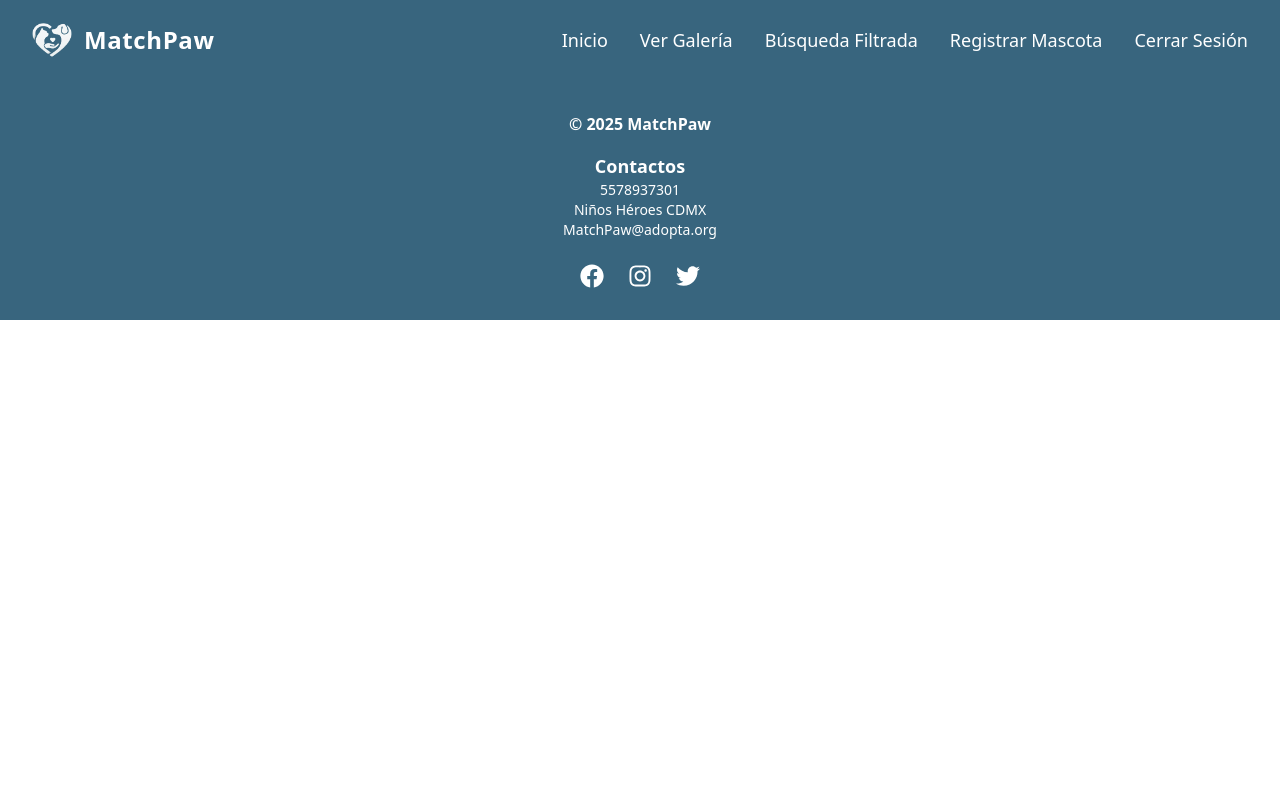
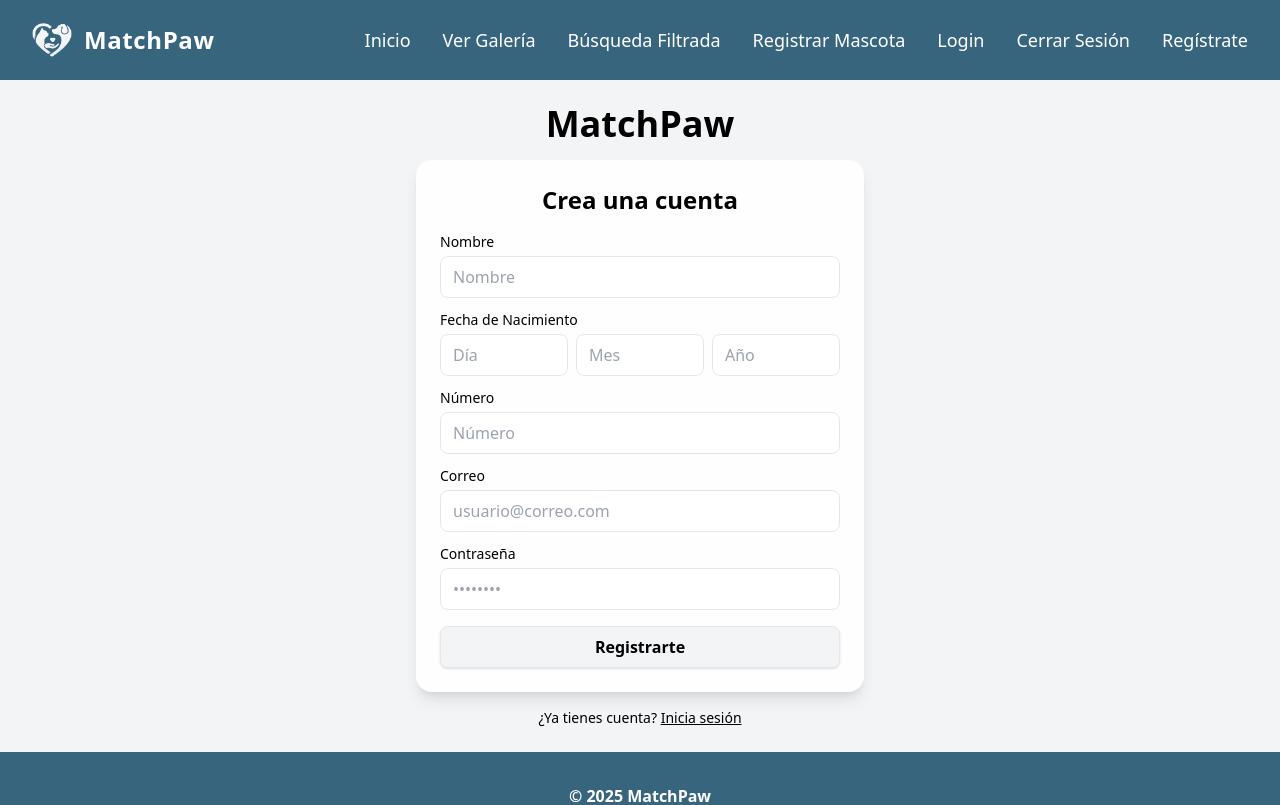
Before and after one commit to andreauxue/AdoptaMascota, a React (Vite) app in the folder Aplicacion/frontend/: page /register in a window 1280 px wide. Shown: the top 805 px of the page. Built offline with nearby package versions, Linux system fonts and the light colour scheme.

Commit message:
Login y Registro

```diff
--- a/Aplicacion/frontend/src/App.jsx
+++ b/Aplicacion/frontend/src/App.jsx
@@ -5,6 +5,9 @@ import Navbar from "./components/Navbar";
 import Footer from "./components/Footer";
 import Galeria from "./pages/Galeria";
 import PetRegister from "./pages/PetRegister";
+import Login from "./pages/Login";
+import Register from "./pages/Register";
+import Protected from "./components/Protected";
 
 export default function App() {
   return (
@@ -17,6 +20,8 @@ export default function App() {
             <Route path="/" element={<Home/>}/>
             <Route path="/galeria" element={<Galeria/>}/>
             <Route path="/registrar-mascota" element={<PetRegister/>}/>
+            <Route path="/login" element={<Login/>}/>
+            <Route path="/register" element={<Register/>}/>
           </Routes>
         </main>
 
--- /dev/null
+++ b/Aplicacion/frontend/src/components/AuthForm.jsx
@@ -0,0 +1,53 @@
+import { useState } from "react";
+
+export default function AuthForm({ mode = "login", onSubmit, loading = false, error = "" }) {
+  const isLogin = mode === "login";
+  const [form, setForm] = useState({
+    name: "", email: "", password: "", phone: "",
+    birthDay: "", birthMonth: "", birthYear: ""
+  });
+
+  const handle = e => setForm({ ...form, [e.target.name]: e.target.value });
+
+  return (
+    <div className="w-full max-w-md mx-auto bg-white/90 rounded-2xl shadow-lg p-6">
+      <h1 className="text-2xl font-bold text-center mb-4">{isLogin ? "Iniciar Sesión" : "Crea una cuenta"}</h1>
+
+      {!isLogin && (
+        <>
+          <label className="block text-sm mb-1">Nombre</label>
+          <input name="name" value={form.name} onChange={handle}
+                 className="w-full mb-3 input input-bordered border rounded-lg px-3 py-2 bg-white"
+                 placeholder="Nombre" />
+          <label className="block text-sm mb-1">Fecha de Nacimiento</label>
+          <div className="flex gap-2 mb-3">
+            <input name="birthDay" value={form.birthDay} onChange={handle} placeholder="Día" className="w-1/3 border rounded-lg px-3 py-2"/>
+            <input name="birthMonth" value={form.birthMonth} onChange={handle} placeholder="Mes" className="w-1/3 border rounded-lg px-3 py-2"/>
+            <input name="birthYear" value={form.birthYear} onChange={handle} placeholder="Año" className="w-1/3 border rounded-lg px-3 py-2"/>
+          </div>
+          <label className="block text-sm mb-1">Número</label>
+          <input name="phone" value={form.phone} onChange={handle}
+                 placeholder="Número" className="w-full mb-3 border rounded-lg px-3 py-2" />
+        </>
+      )}
+
+      <label className="block text-sm mb-1">Correo</label>
+      <input name="email" type="email" value={form.email} onChange={handle}
+             placeholder="usuario@correo.com" className="w-full mb-3 border rounded-lg px-3 py-2" />
+
+      <label className="block text-sm mb-1">Contraseña</label>
+      <input name="password" type="password" value={form.password} onChange={handle}
+             placeholder="••••••••" className="w-full mb-4 border rounded-lg px-3 py-2" />
+
+      {error && <p className="text-red-600 text-sm mb-3">{error}</p>}
+
+      <button
+        onClick={() => onSubmit(form)}
+        disabled={loading}
+        className="w-full rounded-lg py-2 font-semibold shadow border bg-gray-100 hover:bg-gray-200 active:scale-[.99] transition"
+      >
+        {loading ? "Procesando..." : (isLogin ? "Iniciar Sesión" : "Registrarte")}
+      </button>
+    </div>
+  );
+}
--- a/Aplicacion/frontend/src/components/Navbar.jsx
+++ b/Aplicacion/frontend/src/components/Navbar.jsx
@@ -46,8 +46,20 @@ export default function Navbar() {
         </li>
 
         <li>
+          <a href="/login" className="hover:underline">
+            Login
+          </a>
+        </li>
+
+        <li>
           <a href="/logout" className="hover:underline">
             Cerrar Sesión
+          </a>
+        </li>
+
+        <li>
+          <a href="/register" className="hover:underline">
+            Regístrate
           </a>
         </li>
       </ul>
--- /dev/null
+++ b/Aplicacion/frontend/src/components/Protected.jsx
@@ -0,0 +1,8 @@
+import { Navigate } from "react-router-dom";
+import { getSession } from "../services/auth";
+
+export default function Protected({ children }) {
+  const me = getSession();
+  if (!me) return <Navigate to="/login" replace />;
+  return children;
+}
--- /dev/null
+++ b/Aplicacion/frontend/src/pages/Login.jsx
@@ -0,0 +1,44 @@
+import { useState } from "react";
+import { useNavigate, Link } from "react-router-dom";
+import AuthForm from "../components/AuthForm";
+import { login, getSession } from "../services/auth";
+
+export default function Login() {
+  const nav = useNavigate();
+  const [err, setErr] = useState("");
+  const [loading, setLoading] = useState(false);
+
+  const handleLogin = async (data) => {
+    setErr(""); setLoading(true);
+    try {
+      await new Promise(r => setTimeout(r, 350)); // micro delay visual
+      login({ email: data.email, password: data.password });
+      const me = getSession();
+      nav("/galeria", { replace: true, state: { welcome: `¡Hola, ${me?.name || "amigo"}!` } });
+    } catch (e) {
+      setErr(e.message);
+    } finally {
+      setLoading(false);
+    }
+  };
+
+  return (
+    <div className="min-h-[80vh] grid place-items-center bg-gray-100">
+      <div className="grid md:grid-cols-2 w-full max-w-5xl gap-8 p-6">
+        <section>
+          <h2 className="text-4xl font-extrabold mb-2">MatchPaw</h2>
+          <p className="text-gray-600">Encuentra a tu Amigo<br/>Para Toda la Vida</p>
+          <div className="mt-6 h-64 bg-gray-200 rounded-xl border grid place-items-center">Imagen</div>
+        </section>
+        <section>
+          <AuthForm mode="login" onSubmit={handleLogin} loading={loading} error={err} />
+          <div className="text-center mt-4">
+            <Link to="/registro" className="inline-block border rounded-lg px-4 py-2 hover:bg-gray-100">
+              Crear Cuenta
+            </Link>
+          </div>
+        </section>
+      </div>
+    </div>
+  );
+}
--- /dev/null
+++ b/Aplicacion/frontend/src/pages/Register.jsx
@@ -0,0 +1,42 @@
+import { useState } from "react";
+import { useNavigate, Link } from "react-router-dom";
+import AuthForm from "../components/AuthForm";
+import { register } from "../services/auth";
+
+export default function Register() {
+  const nav = useNavigate();
+  const [err, setErr] = useState("");
+  const [loading, setLoading] = useState(false);
+
+  const handleRegister = async (data) => {
+    setErr(""); setLoading(true);
+    try {
+      // Validaciones rápidas
+      if (!data.name.trim()) throw new Error("El nombre es obligatorio.");
+      if (!/^\S+@\S+\.\S+$/.test(data.email)) throw new Error("Correo inválido.");
+      if (data.password.length < 6) throw new Error("La contraseña debe tener al menos 6 caracteres.");
+
+      await new Promise(r => setTimeout(r, 350));
+      register(data);
+      nav("/galeria", { replace: true });
+    } catch (e) {
+      setErr(e.message);
+    } finally {
+      setLoading(false);
+    }
+  };
+
+  return (
+    <div className="min-h-[80vh] grid place-items-center bg-gray-100">
+      <div className="w-full max-w-3xl p-6">
+        <div className="text-center mb-4">
+          <h2 className="text-4xl font-extrabold">MatchPaw</h2>
+        </div>
+        <AuthForm mode="register" onSubmit={handleRegister} loading={loading} error={err} />
+        <p className="text-center mt-4 text-sm">
+          ¿Ya tienes cuenta? <Link to="/login" className="underline">Inicia sesión</Link>
+        </p>
+      </div>
+    </div>
+  );
+}
--- /dev/null
+++ b/Aplicacion/frontend/src/services/auth.js
@@ -0,0 +1,37 @@
+// Persistimos usuarios y sesión en localStorage
+const USERS_KEY = "mpaw_users";
+const SESSION_KEY = "mpaw_session";
+
+function readUsers() {
+  return JSON.parse(localStorage.getItem(USERS_KEY) || "[]");
+}
+function writeUsers(users) {
+  localStorage.setItem(USERS_KEY, JSON.stringify(users));
+}
+
+export function register({ name, email, password, birthDay, birthMonth, birthYear, phone }) {
+  const users = readUsers();
+  const exists = users.some(u => u.email.toLowerCase() === email.toLowerCase());
+  if (exists) throw new Error("Ese correo ya está registrado.");
+  const user = { id: crypto.randomUUID(), name, email, password, birthDay, birthMonth, birthYear, phone, createdAt: Date.now() };
+  users.push(user);
+  writeUsers(users);
+  localStorage.setItem(SESSION_KEY, JSON.stringify({ id: user.id, name: user.name, email: user.email }));
+  return user;
+}
+
+export function login({ email, password }) {
+  const users = readUsers();
+  const found = users.find(u => u.email.toLowerCase() === email.toLowerCase() && u.password === password);
+  if (!found) throw new Error("Usuario o contraseña inválidos.");
+  localStorage.setItem(SESSION_KEY, JSON.stringify({ id: found.id, name: found.name, email: found.email }));
+  return found;
+}
+
+export function logout() {
+  localStorage.removeItem(SESSION_KEY);
+}
+
+export function getSession() {
+  try { return JSON.parse(localStorage.getItem(SESSION_KEY)); } catch { return null; }
+}
```
Also changed, not shown: 1 other file (tests, documents, lock files or other folders).
